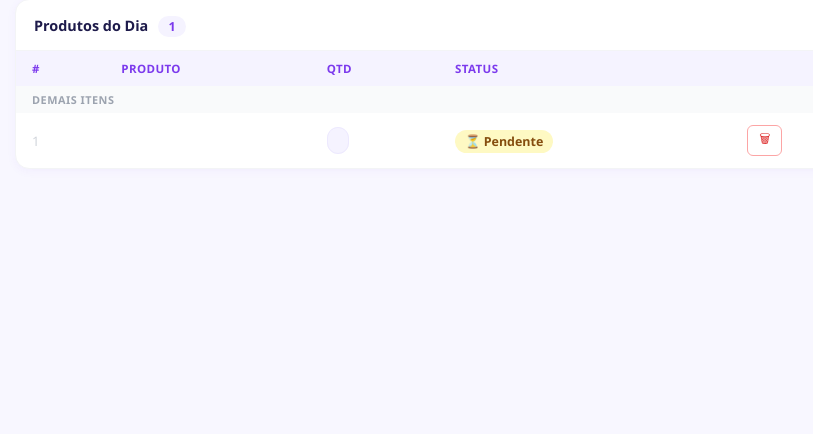
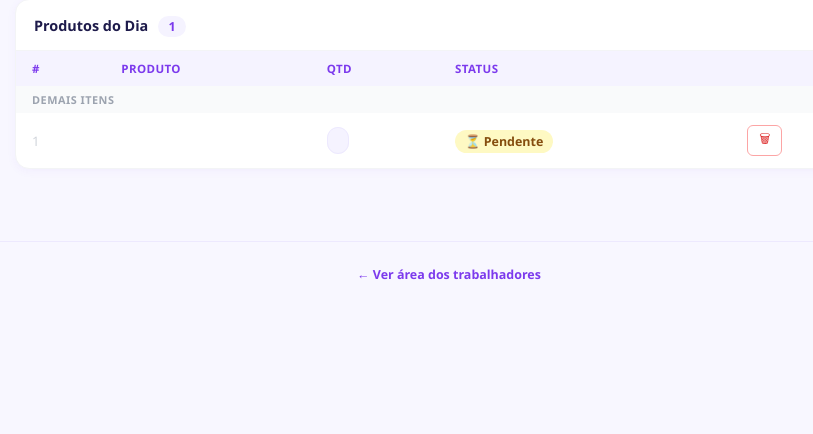
Before and after one commit to fogospiromax/controledeprodu-o, a Flask app: page /admin/producao in a window 1280 px wide. Shown: the part 366-800 px from the top of the page, without its empty margins (191-1004 px from the left). Run offline with Flask 3, Linux system fonts and the light colour scheme; the visitor is signed in with stand-in values (Sample User, id 1); a database or web service that is not in the repository returns one stand-in record (values such as "Sample title"); some libraries are stand-ins or nearby versions.

Commit message:
Update admin.html

```diff
--- a/templates/admin.html
+++ b/templates/admin.html
@@ -199,6 +199,13 @@ td { padding: 12px 16px; font-size: 0.9rem; vertical-align: middle; }
   .print-date { display: block !important; text-align: center; font-size: 0.95rem; color: #64748b; margin-bottom: 14px; }
 }
 .print-header, .print-date { display: none; }
+
+.app-footer {
+  text-align: center; padding: 24px 20px 40px; font-size: 0.78rem; color: #9ca3af;
+  border-top: 1px solid #ede9fe; margin-top: 32px;
+}
+.app-footer a { color: #7c3aed; text-decoration: none; font-weight: 600; }
+.app-footer a:hover { text-decoration: underline; }
 </style>
 </head>
 <body>
@@ -285,7 +292,7 @@ td { padding: 12px 16px; font-size: 0.9rem; vertical-align: middle; }
         </thead>
         <tbody id="taskBody">
           {% if urgentes %}
-          <tr class="urgente-sep"><td colspan="5">⚠ URGENTE</td></tr>
+          <tr class="urgente-sep"><td colspan="5">⚠ URGENTE — aparece primeiro</td></tr>
           {% for task in urgentes %}
           <tr id="row-{{ task.id }}" class="urgente-row">
             <td style="color:#d1d5db; font-size:0.82rem;">{{ loop.index }}</td>
@@ -325,6 +332,10 @@ td { padding: 12px 16px; font-size: 0.9rem; vertical-align: middle; }
   </div>
 
 </div>
+
+<footer class="app-footer no-print">
+  <a href="/">← Ver área dos trabalhadores</a>
+</footer>
 
 <div class="toast" id="toast"></div>
 
```
